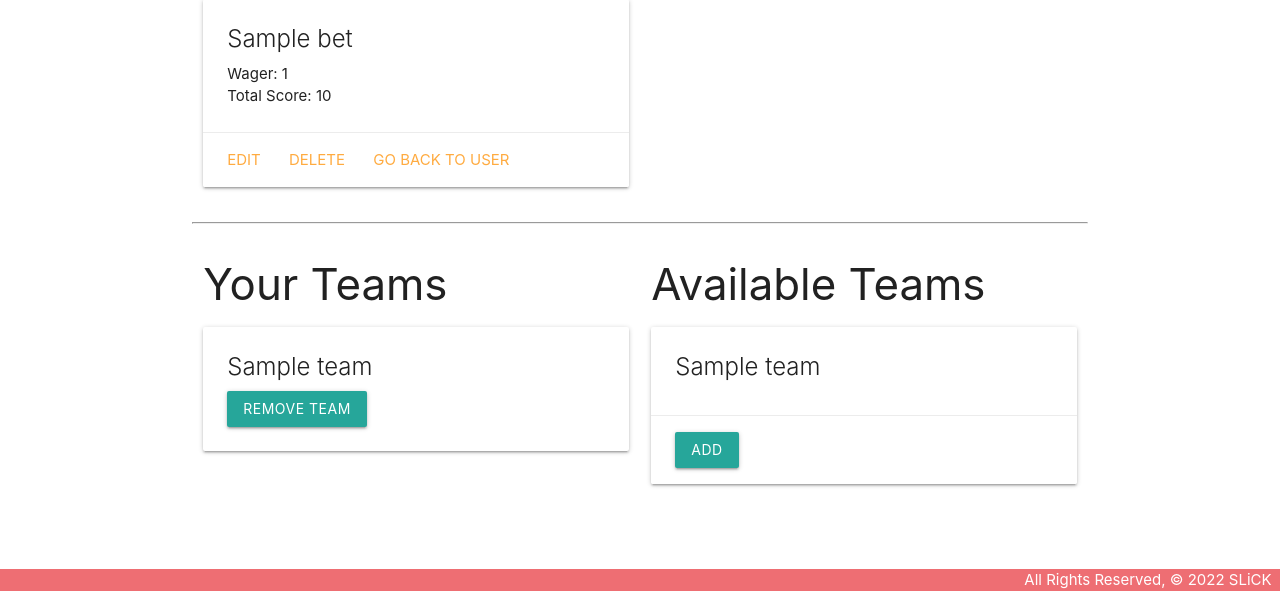
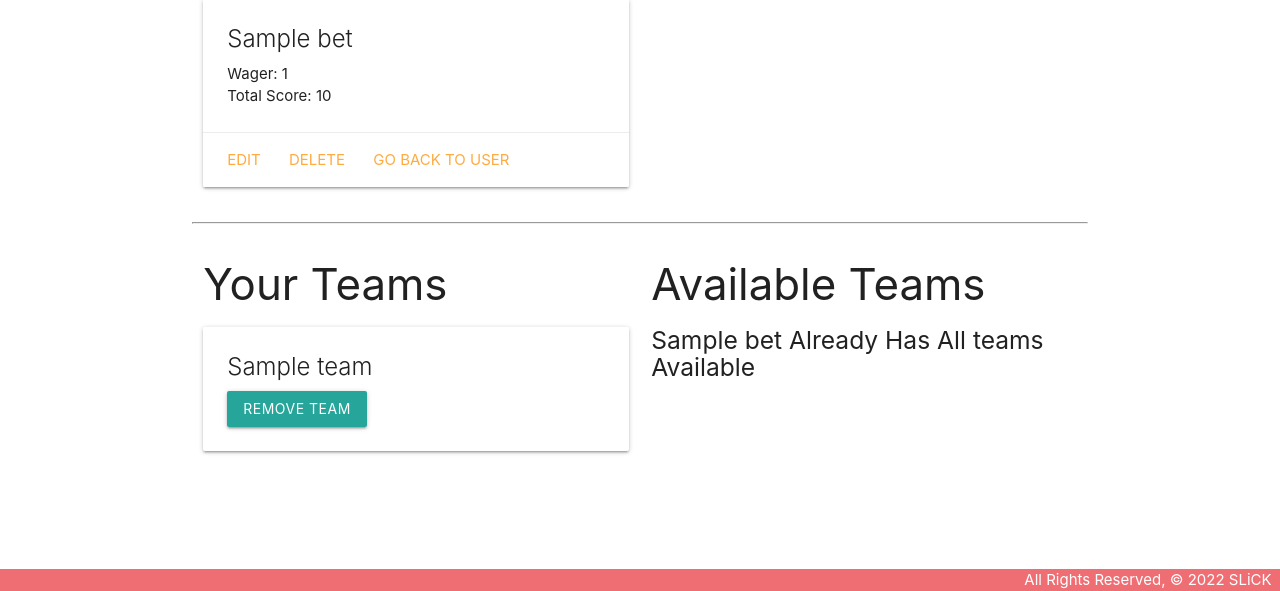
Before and after one commit to sparklingwaterlemon/Project-3-SLiCK, a Django app: template slick_fantasy/main_app/templates/bets/detail.html in a window 1280 px wide. Shown: the part 209-800 px from the top of the page. Run offline with Django 4.2, Linux system fonts and the light colour scheme; the template is opened without the code that fills it: values that come from a table or form of the project are taken from there, others are empty; tables that the repository leaves empty hold one stand-in row (values such as "Sample post").

Commit message:
conflict for git pull - need to commit

```diff
--- a/slick_fantasy/main_app/templates/bets/detail.html
+++ b/slick_fantasy/main_app/templates/bets/detail.html
@@ -45,7 +45,7 @@
     <!-- Bet's Available Teams -->
     <div class="col s6">
         <h3>Available Teams</h3>
-        {% if teams.count %}
+        {% if teams.count > 29%}
             {% for team in teams.all %}
                 <div class="card">
                     <div class="card-content">
--- a/slick_fantasy/main_app/urls.py
+++ b/slick_fantasy/main_app/urls.py
@@ -25,7 +25,8 @@ urlpatterns = [
   # http://localhost:8000/bets/123/assoc_team/123/
   path('bets/<int:bet_id>/assoc_team/<int:team_id>/', views.assoc_team, name="assoc_team"),
 
-
+  # REMOVE TEAMS FROM BET
+  # http://localhost:8000/bets/123/remove_team/123/
   path('bets/<int:bet_id>/remove_team/<int:team_id>/', views.teams_remove, name="teams_remove"),
 
 
--- a/slick_fantasy/main_app/views.py
+++ b/slick_fantasy/main_app/views.py
@@ -122,11 +122,12 @@ def assoc_team(request, bet_id, team_id):
     return redirect('detail', bet_id=bet_id)
 
 
+# Removing Teams from Bet
+# http:///localhost:8000/best/123/remove_team/123/
 @login_required
 def teams_remove(request, bet_id, team_id):
     Bet.objects.get(id=bet_id).teams.remove(team_id)
     return redirect('detail', bet_id=bet_id)
-
 
 
 @login_required
```
